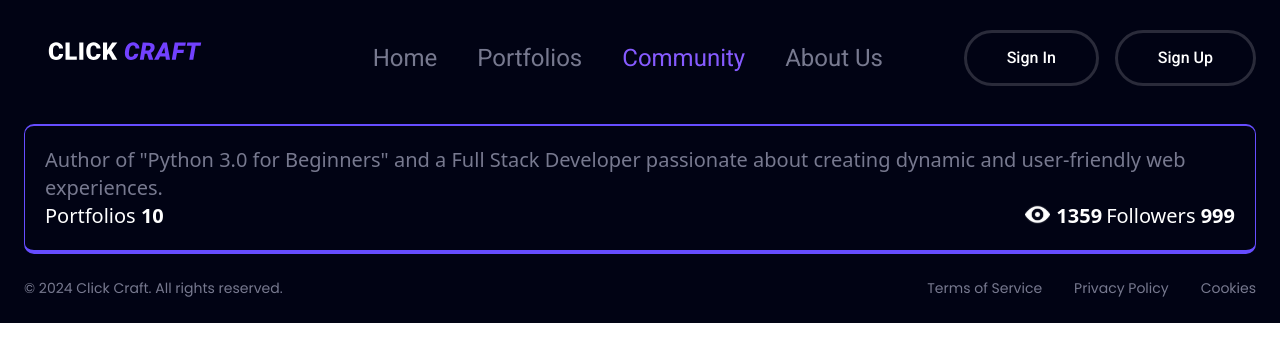
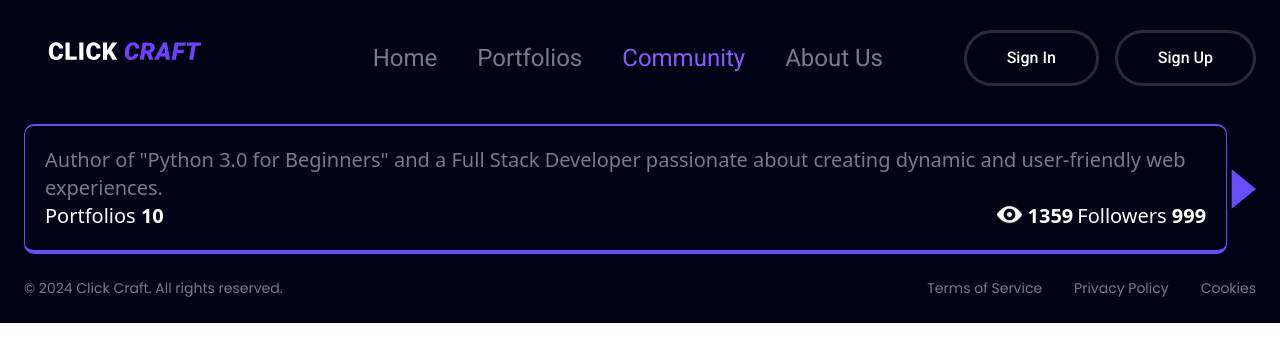
Before and after one commit to NigarAsadova/ClickCraft, a React (Vite) app: page /community in a window 1280 px wide. Shown: the top 362 px of the page. Built offline with nearby package versions, Linux system fonts and the light colour scheme.

Commit message:
Add arrow icon between user info and about

```diff
--- a/src/pages/Community.jsx
+++ b/src/pages/Community.jsx
@@ -1,10 +1,11 @@
 import eye from "../assets/icons/Eye.svg"
+import arrow from "../assets/icons/arrow.svg"
 
 const Community = () => {
     return (
         <div>
             <div>
-                <div>
+                <div className="flex items-center">
                     <div className="p-5 border-[#664DFF] border-t-2 border-x border-b-4 rounded-[10px] flex flex-col items-">
                         <div className="text-[#77798F] text-xl font-normal">
                             Author of "Python 3.0 for Beginners" and a Full Stack Developer passionate about creating dynamic and user-friendly web experiences.
@@ -17,8 +18,12 @@ const Community = () => {
                             </div>
                         </div>
                     </div>
-                    <div></div>
-                    <div></div>
+                    <div className="ml-1"><img src={arrow} alt="arrow" /></div>
+                    <div>
+                        <div><img src="" alt="" /></div>
+                        <p></p>
+                        <p></p>
+                    </div>
                 </div>
             </div>
         </div>
```
Also changed, not shown: src/assets/icons/arrow.svg (added).
